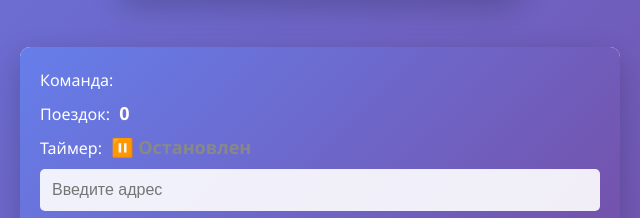
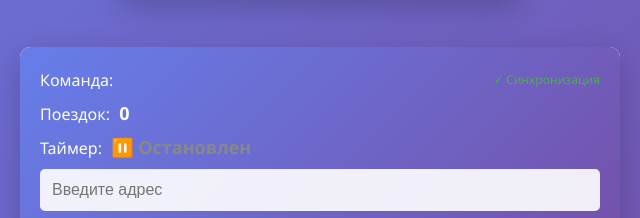
Before and after one commit to antonbaranov996KAZAKH/Detective-game, a website: page public/index.html in a window 1280 px wide. Shown: the part 415-633 px from the top of the page, 320-960 px from the left. Drawn offline with Linux system fonts and the light colour scheme; no server answers.

Commit message:
Refactor game screen layout and remove admin section

```diff
--- a/public/index.html
+++ b/public/index.html
@@ -22,10 +22,13 @@
   </p>
 </div>
 
-<!-- Игровой экран (ТОЛЬКО ДЛЯ ИГРОКОВ) -->
+<!-- Игровой экран -->
 <div id="game">
   <div id="main-info">
-    <span>Команда: <b id="teamCodeDisplay"></b></span>
+    <div style="display: flex; justify-content: space-between; align-items: center;">
+      <span>Команда: <b id="teamCodeDisplay"></b></span>
+      <span id="syncIndicator" style="font-size: 12px; color: #4CAF50;">✓ Синхронизация</span>
+    </div>
     <span>Поездок: <b id="tripsLeft">0</b></span>
     <span>Таймер: <b id="timer">⏸️ Остановлен</b></span>
     <input type="text" id="addressInput" placeholder="Введите адрес" onkeypress="if(event.key==='Enter') goTrip()">
@@ -39,8 +42,6 @@
   </div>
 </div>
 
-<!-- АДМИНКА УДАЛЕНА ИЗ ЭТОГО ФАЙЛА -->
-
 <script src="game.js"></script>
 </body>
 </html>
```
